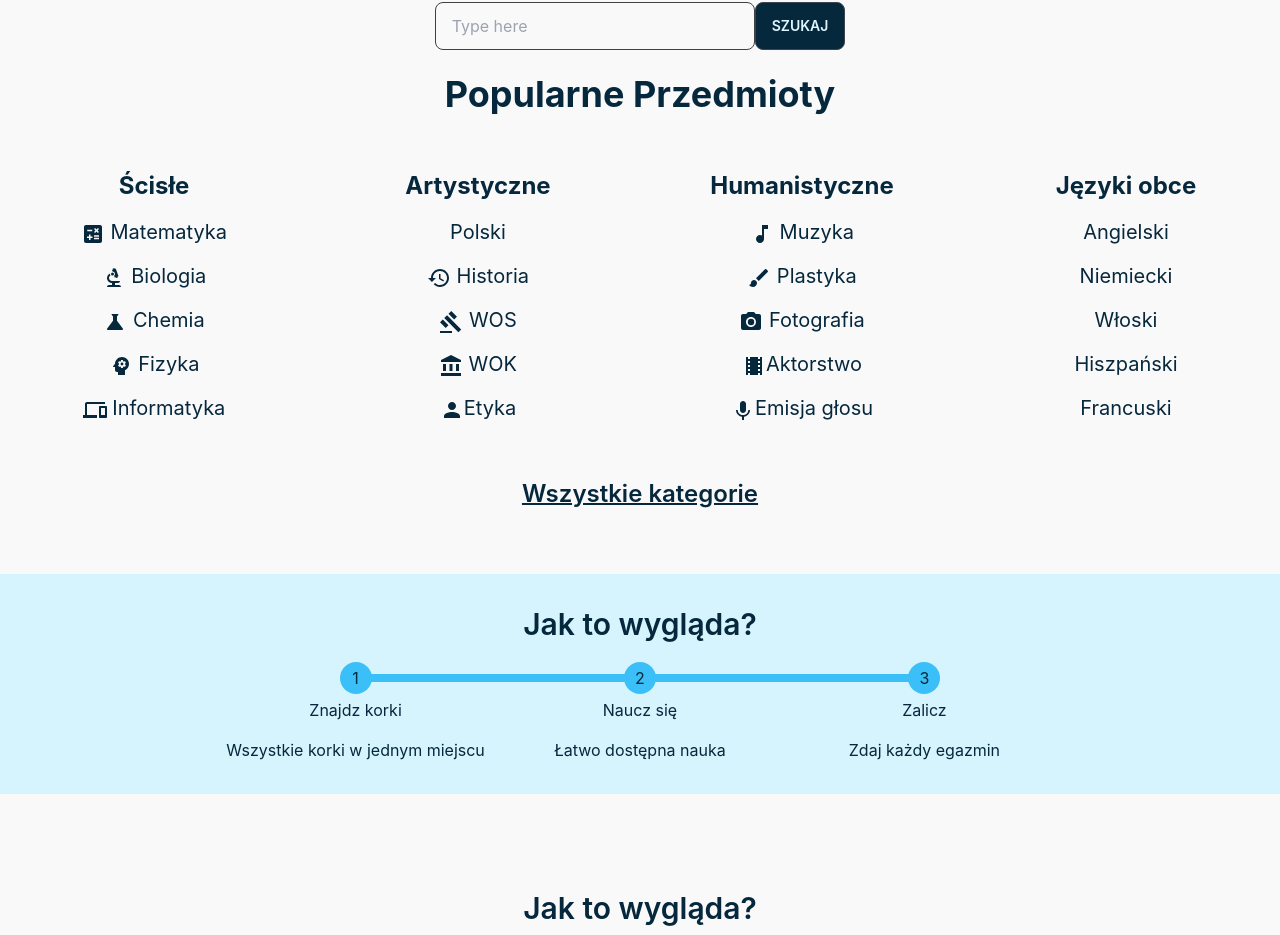
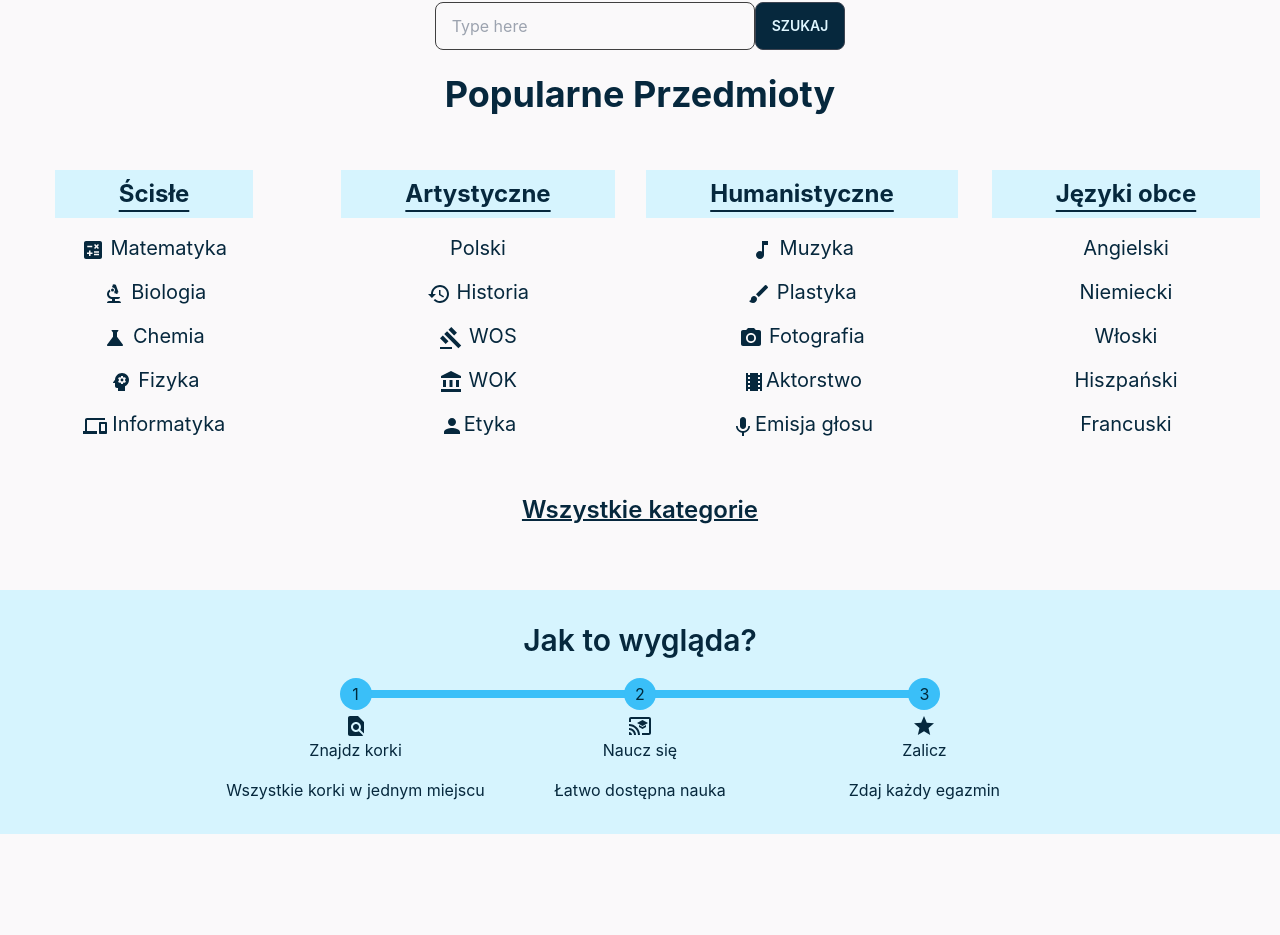
Before and after one commit to SamSepi0l-H3ll0-Fi3ND/Korepetycje-, a React (Create React App) app in the folder KorepetycjePlus/: page / in a window 1280 px wide. Shown: the part 966-1901 px from the top of the page. Built offline with nearby package versions, Linux system fonts and the light colour scheme.

Commit message:
FirstStepsIntoLoginForm

```diff
--- a/KorepetycjePlus/src/components/Steps.js
+++ b/KorepetycjePlus/src/components/Steps.js
@@ -1,3 +1,6 @@
+import FindInPageIcon from "@mui/icons-material/FindInPage";
+import CastForEducationIcon from "@mui/icons-material/CastForEducation";
+import GradeIcon from "@mui/icons-material/Grade";
 const Steps = () => {
   return (
     <div className="bg-[#D6F4FE]">
@@ -10,15 +13,18 @@ const Steps = () => {
       <div className="flex justify-center ">
         <ul class="steps w-2/3 text-dark-blue pb-8">
           <li class="step step-info">
+            <FindInPageIcon className="fill-light-blue"></FindInPageIcon>
             Znajdz korki <br></br>
             <span className="pt-4"> Wszystkie korki w jednym miejscu</span>
           </li>
 
           <li class="step step-info ">
+            <CastForEducationIcon></CastForEducationIcon>
             Naucz się <br></br>
             <span className="pt-4">Łatwo dostępna nauka</span>
           </li>
           <li class="step step-info ">
+            <GradeIcon></GradeIcon>
             Zalicz <br></br>
             <span className="pt-4">Zdaj każdy egazmin</span>
           </li>
--- a/KorepetycjePlus/src/components/Subjects.js
+++ b/KorepetycjePlus/src/components/Subjects.js
@@ -16,11 +16,19 @@ import TheatersIcon from "@mui/icons-material/Theaters";
 const Subjects = () => {
   return (
     <div>
-      <div className="grid grid-cols-4 gap-4 text-center text-dark-blue text-xl pt-6 pb-6">
-        <div className="text-2xl font-bold">Ścisłe</div>
-        <div className="text-2xl font-bold">Artystyczne</div>
-        <div className="text-2xl font-bold">Humanistyczne</div>
-        <div className="text-2xl font-bold">Języki obce</div>
+      <div className="grid grid-cols-4 gap-4 text-center justify-items-center text-dark-blue text-xl pt-6 pb-6 ">
+        <div className="text-2xl font-bold bg-light-blue px-16 py-2 underline underline-offset-8">
+          Ścisłe
+        </div>
+        <div className="text-2xl font-bold bg-light-blue px-16 py-2 underline underline-offset-8">
+          Artystyczne
+        </div>
+        <div className="text-2xl font-bold bg-light-blue px-16 py-2 underline underline-offset-8">
+          Humanistyczne
+        </div>
+        <div className="text-2xl font-bold bg-light-blue px-16 py-2 underline underline-offset-8">
+          Języki obce
+        </div>
         <div>
           {" "}
           <CalculateIcon></CalculateIcon> Matematyka
--- a/KorepetycjePlus/src/pages/SignIn.js
+++ b/KorepetycjePlus/src/pages/SignIn.js
@@ -2,8 +2,29 @@ import AccountCircleIcon from "@mui/icons-material/AccountCircle";
 import Footer from "../components/Footer";
 import VpnKeyIcon from "@mui/icons-material/VpnKey";
 import { Link } from "react-router-dom";
+import { useState } from "react";
 const SignIn = () => {
+
+  const [Username, setUsername] = useState(null);
+  const [password, setPassword]= useState(null);
+
+
+
+
+
+
+
+
+
+
+  function loginSubmit(e) {
+    e.preventDefault();
+  }
+
+
+
   return (
+    <form onSubmit={loginSubmit}>
     <div>
       <div className="h-screen">
         <div class="flex justify-center">
@@ -22,6 +43,7 @@ const SignIn = () => {
                 type="text"
                 placeholder="Username"
                 class="input input-bordered border-neutral-700 bg-[#faf9fa] w-50 max-w-xs mt-2 ml-4 shadow-[0_0_16px_0_rgba(0,0,0,0.7)] text-dark-blue"
+                onChange={(e)=> setUsername(e.target.value)}
               />
             </div>
             <div class="ml-14">
@@ -33,6 +55,7 @@ const SignIn = () => {
                 type="password"
                 placeholder="Password"
                 class="input input-bordered border-neutral-700 bg-[#faf9fa] w-50 max-w-xs mt-2 ml-4 shadow-[0_0_16px_0_rgba(0,0,0,0.7)] text-dark-blue"
+                onChange={(e) => setPassword(e.target.value)}
               />
             </div>
             <div class="flex justify-center mb-8">
@@ -52,6 +75,7 @@ const SignIn = () => {
         <Footer></Footer>
       </div>
     </div>
+    </form>
   );
 };
 
```
